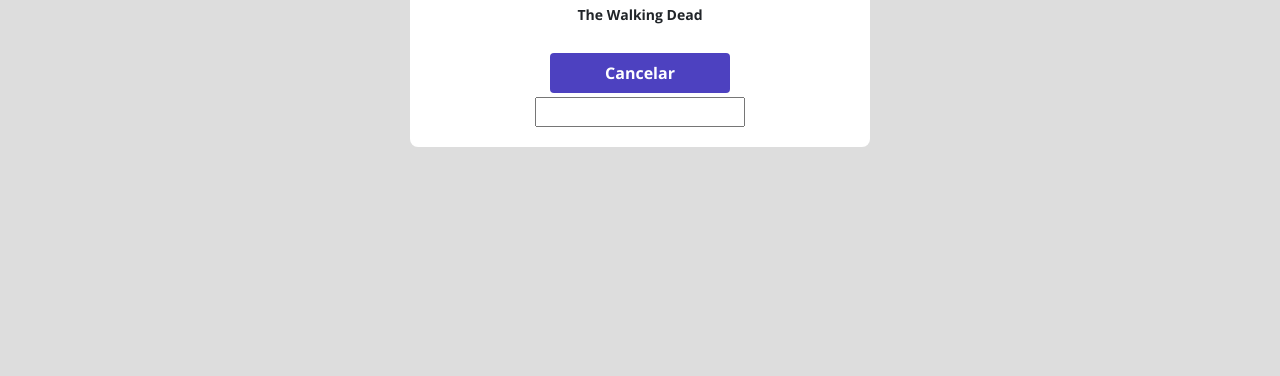
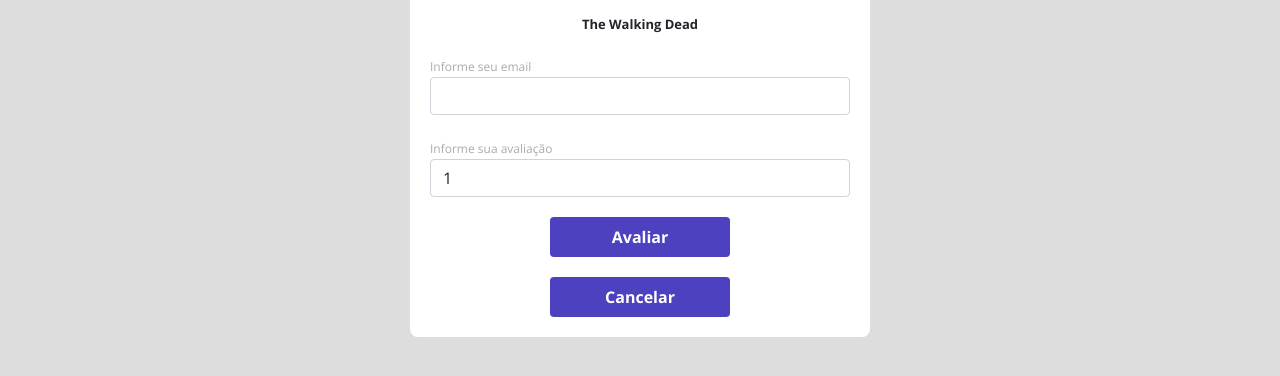
Before and after one commit to Danilo2801/dsmovie2, a plain HTML site: page form.html in a window 1280 px wide. Shown: the part 448-824 px from the top of the page. Before the commit the page ends 800 px from the top, so only its background shows below. Drawn offline with nearby package versions, Linux system fonts and the light colour scheme.

Commit message:
Formulário parte 2

```diff
--- a/CSS/styles.css
+++ b/CSS/styles.css
@@ -5,6 +5,7 @@
     --color-primary: #4D41C0;
     --white: #fff;
     --text-gray: #4a4a4a;
+    --text-light-gray: #aaa;
 }
 
 *{
@@ -102,9 +103,49 @@ a, a:hover{
     align-items: center;
     justify-content:center;
     border-radius: 4px;
+    border: 0;
 }
 
 .dsmovie-form-container{
     padding: 40px 0;
     max-width: 460px;
 }
+
+.dsmovie-form-description{
+    background-color: var(--white);
+    padding: 20px;
+    display: flex;
+    flex-direction: column;
+    align-items: center;
+    border-radius: 0 0 8px 8px;
+
+}
+
+.dsmovie-form{
+    width: 100%;
+
+}
+
+.dsmovie-form-description h3{
+    font-size: 13px;
+    font-weight: 700;
+    margin-bottom: 20px;
+}
+
+.dsmovie-form-group{
+    margin-bottom: 20px;
+}
+
+.dsmovie-form-group label{
+    font-size: 12px;
+    color: var(--text-light-gray);
+
+}
+
+.dsmovie-form-btn-container{
+    height: 100px;
+    display: flex;
+    flex-direction: column;
+    align-items: center;
+    justify-content: space-between;
+}
--- a/form.html
+++ b/form.html
@@ -31,10 +31,30 @@
                     <div class="dsmovie-card">
                         <img src="https://www.themoviedb.org/t/p/w533_and_h300_bestv2/wvdWb5kTQipdMDqCclC6Y3zr4j3.jpg"
                             alt="The Walking Dead">
-                        <div class="dsmovie-card-description">
+                        <div class="dsmovie-form-description">
                             <h3>The Walking Dead</h3>
-                            <a class="dsmovie-btn" href="index.html">Cancelar</a>
-                            <input type="email" name="email" id="email">
+                               <form class="dsmovie-form">
+                                <div class="form-group dsmovie-form-group" >
+                                    <label for="email">Informe seu email</label>
+                                    <input class="form-control" type="email" id="email">
+                                </div>
+                                <div class="form-group dsmovie-form-group">
+                                    <label for="score">Informe sua avaliação</label>
+                                    <select class="form-control" name="score" id="score">
+                                        <option value="1">1</option>
+                                        <option value="2">2</option>
+                                        <option value="3">3</option>
+                                        <option value="4">4</option>
+                                        <option value="5">5</option>
+
+                                    </select>
+                                </div>
+                                <div class="dsmovie-form-btn-container">
+                                    <button class="dsmovie-btn" type="submit">Avaliar</button>
+                                    <a class="dsmovie-btn" href="index.html">Cancelar</a>
+                                </div>
+
+                               </form>
                         </div>
                     </div>
 
```
